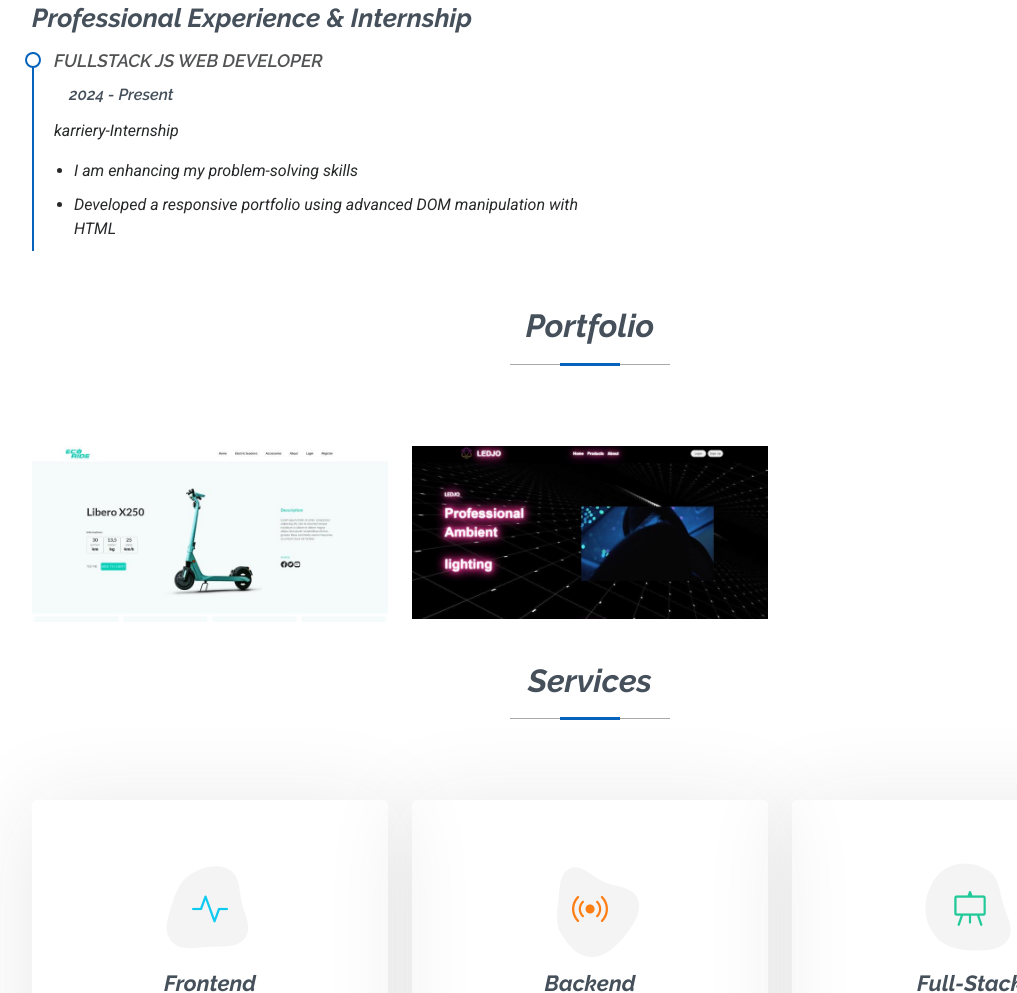
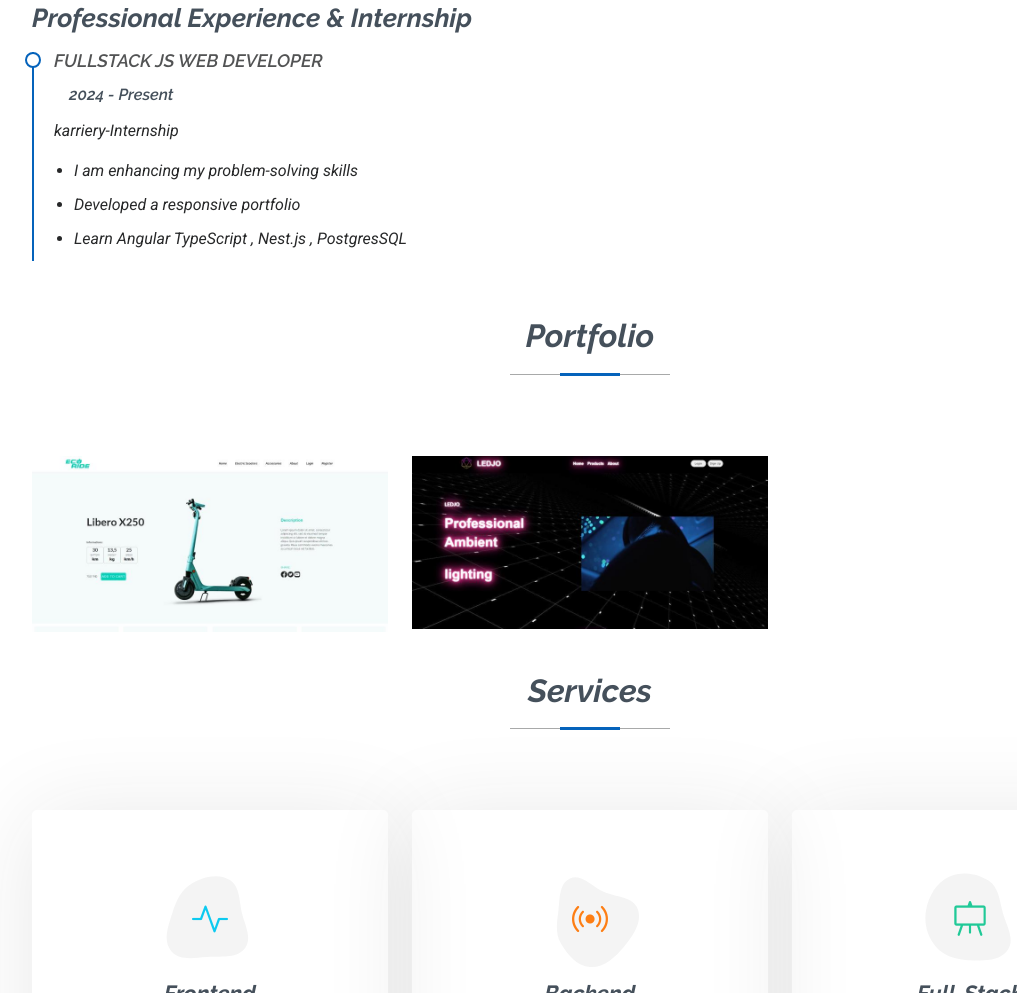
Before and after one commit to MohamedTlilii/Portfolio, a plain HTML site: page index.html in a window 1280 px wide. Shown: the part 2739-3732 px from the top of the page, without its empty margins (50-1067 px from the left). Drawn offline with Linux system fonts and the light colour scheme.

Commit message:
Internship

```diff
--- a/index.html
+++ b/index.html
@@ -40,7 +40,7 @@
 
   <script src="https://cdn.emailjs.com/dist/email.min.js"></script>
   <script>
-    (function(){
+    (function () {
       emailjs.init('mzO0aBvVVsLJL9-0D'); // Replace YOUR_USER_ID with your actual User ID from EmailJS
     })();
   </script>
@@ -294,7 +294,8 @@
               <p><em>karriery-Internship</em></p>
               <ul>
                 <li>I am enhancing my problem-solving skills</li>
-                <li>Developed a responsive portfolio using advanced DOM manipulation with HTML</li>
+                <li>Developed a responsive portfolio</li>
+                <li>Learn Angular TypeScript , Nest.js , PostgresSQL</li>
                 <!-- <li>Recommended and consulted with clients on the most appropriate graphic design</li>
                 <li>Created 4+ design presentations and proposals a month for clients and account managers</li> -->
               </ul>
@@ -503,7 +504,7 @@
             </div>
           </div>
           <div class="col-lg-8">
-            <form id="contact-form" class="php-email-form" >
+            <form id="contact-form" class="php-email-form">
               <div class="row gy-4">
                 <div class="col-md-6">
                   <input type="text" name="name" class="form-control" placeholder="Your Name" required>
@@ -577,7 +578,7 @@
   <!-- Main JS File -->
   <script src="assets/js/main.js"></script>
   <script>
-    document.getElementById('contact-form').addEventListener('submit', function(event) {
+    document.getElementById('contact-form').addEventListener('submit', function (event) {
       event.preventDefault(); // Prevent the default form submission
 
       // Show loading message
@@ -593,7 +594,7 @@
 
       // Send the email
       emailjs.send('service_pl28hib', 'template_v4ccq3w', params)
-        .then(function() {
+        .then(function () {
           // Hide loading message and show success message
           document.querySelector('.loading').style.display = 'none';
           document.querySelector('.sent-message').style.display = 'block';
@@ -602,10 +603,10 @@
           document.getElementById('contact-form').reset();
 
           // Hide success message after 5 seconds
-          setTimeout(function() {
+          setTimeout(function () {
             document.querySelector('.sent-message').style.display = 'none';
           }, 5000);
-        }, function(error) {
+        }, function (error) {
           // Hide loading message and show error message
           document.querySelector('.loading').style.display = 'none';
           document.querySelector('.error-message').style.display = 'block';
```
